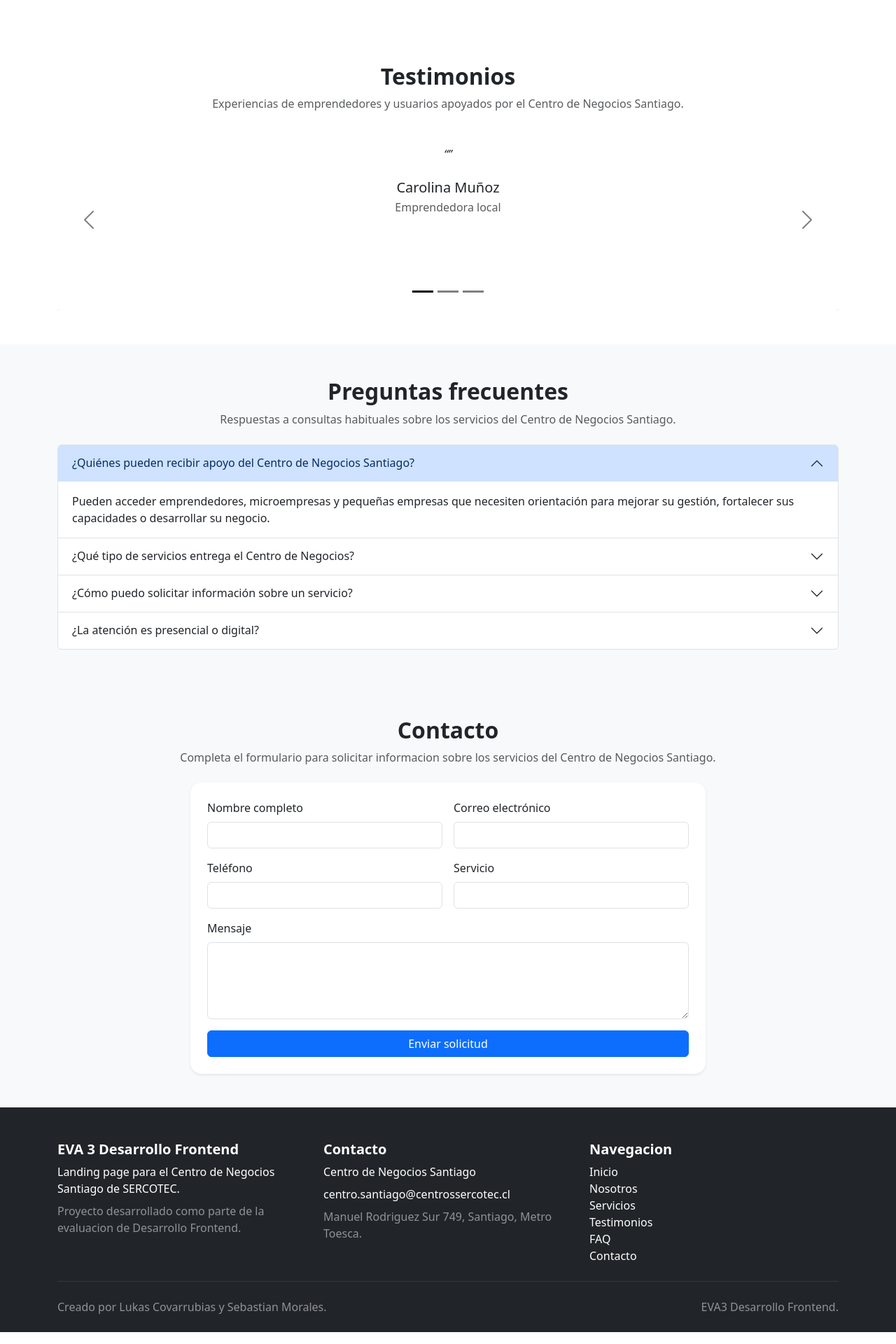
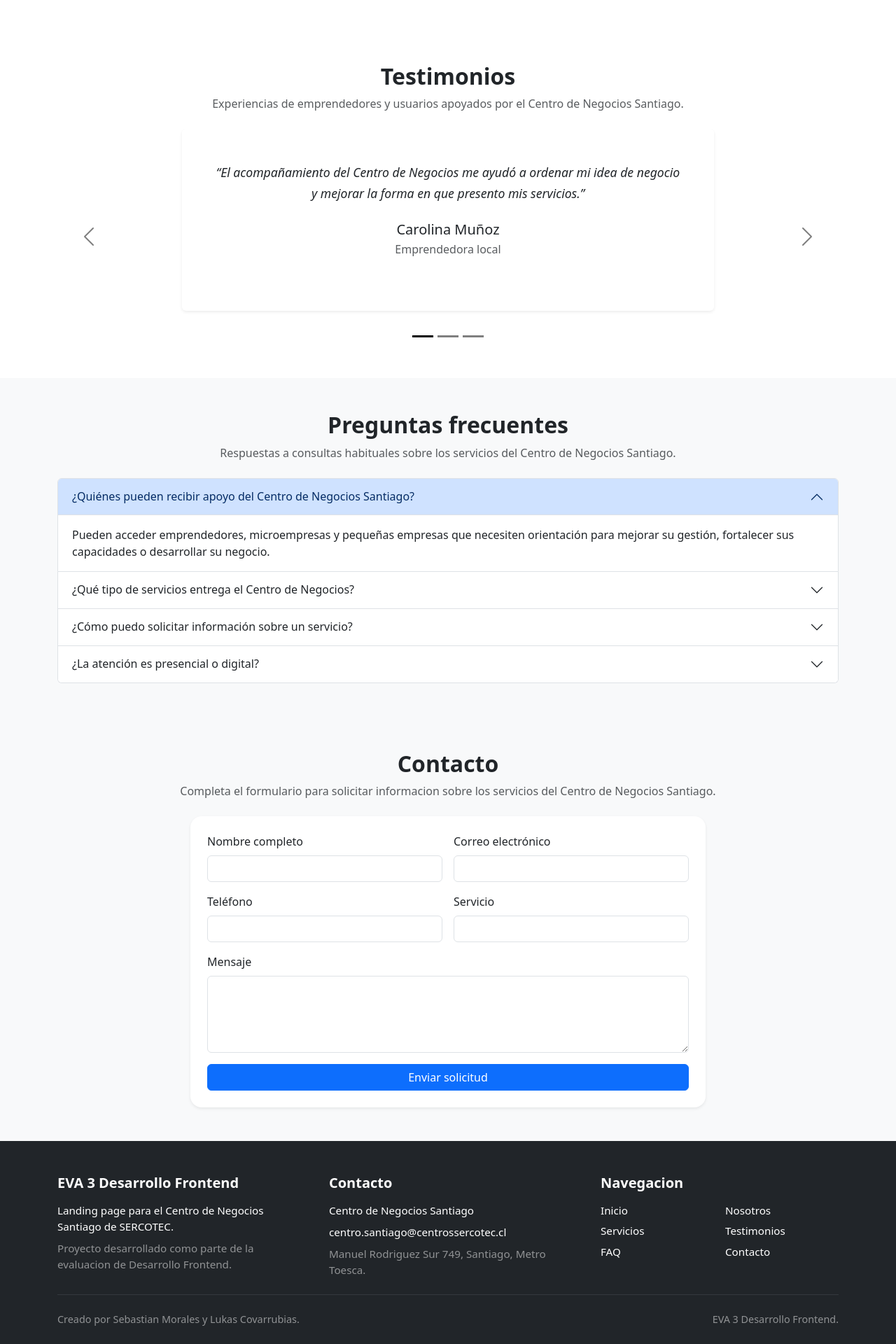
Before and after one commit to SebastianM69/EVA3_FRONTEND_MORALES_COVARRUBIAS, a React (Vite) app: page / in a window 1280 px wide. Shown: the part 1709-3629 px from the top of the page at 70% size. Built offline with nearby package versions, Linux system fonts and the light colour scheme.

Commit message:
Se Ajusta responsividad y visulaizaciones de la pagina

```diff
--- a/src/components/Footer.jsx
+++ b/src/components/Footer.jsx
@@ -1,10 +1,11 @@
 function Footer() {
   return (
-    <footer className="bg-dark text-white pt-5 pb-4">
+    <footer className="footer-site bg-dark text-white pt-5 pb-4">
       <div className="container">
-        <div className="row g-4">
-          <div className="col-md-4">
-            <h2 className="h5 fw-bold">
+        <div className="row gy-4 gx-lg-5">
+          <div className="col-12 col-lg-4">
+            <div className="footer-block">
+              <h2 className="h5 fw-bold mb-3">
                 EVA 3 Desarrollo Frontend
               </h2>
 
@@ -16,9 +17,11 @@ function Footer() {
                 Proyecto desarrollado como parte de la evaluacion de Desarrollo Frontend.
               </p>
             </div>
+          </div>
 
-          <div className="col-md-4">
-            <h3 className="h5 fw-bold">
+          <div className="col-12 col-lg-4">
+            <div className="footer-block">
+              <h3 className="h5 fw-bold mb-3">
                 Contacto
               </h3>
 
@@ -26,10 +29,10 @@ function Footer() {
                 Centro de Negocios Santiago
               </p>
 
-            <p className="mb-2">
+              <p className="mb-2 footer-email">
                 <a
                   href="mailto:centro.santiago@centrossercotec.cl"
-                className="text-white text-decoration-none"
+                  className="footer-link"
                 >
                   centro.santiago@centrossercotec.cl
                 </a>
@@ -39,61 +42,66 @@ function Footer() {
                 Manuel Rodriguez Sur 749, Santiago, Metro Toesca.
               </p>
             </div>
+          </div>
 
-          <div className="col-md-4">
-            <h3 className="h5 fw-bold">
+          <div className="col-12 col-lg-4">
+            <div className="footer-block">
+              <h3 className="h5 fw-bold mb-3">
                 Navegacion
               </h3>
 
-            <ul className="list-unstyled mb-0">
+              <nav aria-label="Navegacion del footer">
+                <ul className="footer-nav list-unstyled mb-0">
                   <li>
-                <a href="#inicio" className="text-white text-decoration-none">
+                    <a href="#inicio" className="footer-link">
                       Inicio
                     </a>
                   </li>
 
                   <li>
-                <a href="#nosotros" className="text-white text-decoration-none">
+                    <a href="#nosotros" className="footer-link">
                       Nosotros
                     </a>
                   </li>
 
                   <li>
-                <a href="#servicios" className="text-white text-decoration-none">
+                    <a href="#servicios" className="footer-link">
                       Servicios
                     </a>
                   </li>
 
                   <li>
-                <a href="#testimonios" className="text-white text-decoration-none">
+                    <a href="#testimonios" className="footer-link">
                       Testimonios
                     </a>
                   </li>
 
                   <li>
-                <a href="#faq" className="text-white text-decoration-none">
+                    <a href="#faq" className="footer-link">
                       FAQ
                     </a>
                   </li>
 
                   <li>
-                <a href="#contacto" className="text-white text-decoration-none">
+                    <a href="#contacto" className="footer-link">
                       Contacto
                     </a>
                   </li>
                 </ul>
+              </nav>
+            </div>
           </div>
         </div>
 
         <hr className="border-secondary my-4" />
 
-        <div className="d-flex flex-column flex-md-row justify-content-between gap-2">
+        <div className="footer-bottom d-flex flex-column flex-md-row justify-content-between gap-2">
           <p className="mb-0 text-white-50">
-            Creado por Lukas Covarrubias y Sebastian Morales.
+            Creado por Sebastian Morales y Lukas Covarrubias.
           </p>
 
           <p className="mb-0 text-white-50">
-            EVA3 Desarrollo Frontend.
+            EVA 3 Desarrollo Frontend.
           </p>
         </div>
       </div>
--- a/src/components/TestimonialsCarousel.jsx
+++ b/src/components/TestimonialsCarousel.jsx
@@ -62,9 +62,9 @@ function TestimonialsCarousel() {
                   key={testimonio.id}
                 >
                   <div className="card border-0 shadow-sm text-center mx-auto testimonial-card">
-                    <div className="card-body p-4">
-                      <p className="card-text fst-italic">
-                        “{testimonio.mensaje}”
+                    <div className="card-body p-4 p-md-5">
+                      <p className="card-text fst-italic testimonial-text">
+                        “{testimonio.texto}”
                       </p>
 
                       <h3 className="h5 mt-4 mb-1">
--- a/src/index.css
+++ b/src/index.css
@@ -44,10 +44,88 @@ section {
 }
 
 .testimonial-card {
+  max-width: 760px;
   min-height: 260px;
+  margin-bottom: 3rem;
+}
+
+.testimonial-text {
+  font-size: 1.1rem;
+  line-height: 1.7;
 }
 
 .carousel-control-prev,
 .carousel-control-next {
   width: 8%;
 }
+
+.carousel-indicators {
+  margin-bottom: 0;
+}
+
+.footer-site {
+  font-size: 0.95rem;
+}
+
+.footer-block {
+  height: 100%;
+}
+
+.footer-link {
+  color: #ffffff;
+  text-decoration: none;
+}
+
+.footer-link:hover {
+  color: #dbeafe;
+  text-decoration: underline;
+}
+
+.footer-email {
+  overflow-wrap: anywhere;
+  word-break: break-word;
+}
+
+.footer-nav {
+  display: grid;
+  grid-template-columns: repeat(2, minmax(0, 1fr));
+  gap: 0.4rem 1rem;
+}
+
+.footer-bottom {
+  font-size: 0.9rem;
+}
+
+@media (max-width: 767.98px) {
+  .hero-sercotec {
+    min-height: 75vh;
+  }
+
+  .testimonial-card {
+    min-height: 300px;
+    margin-left: 2rem;
+    margin-right: 2rem;
+  }
+
+  .testimonial-text {
+    font-size: 1rem;
+    line-height: 1.6;
+  }
+
+  .carousel-control-prev,
+  .carousel-control-next {
+    width: 12%;
+  }
+
+  .footer-site {
+    text-align: left;
+  }
+
+  .footer-block {
+    padding-bottom: 0.5rem;
+  }
+
+  .footer-nav {
+    grid-template-columns: 1fr;
+  }
+}
```
Lines whose indentation alone changed are shown as unchanged.
